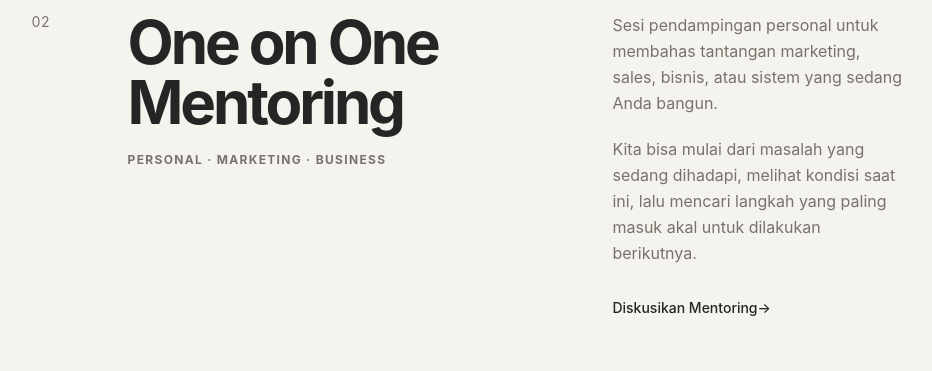
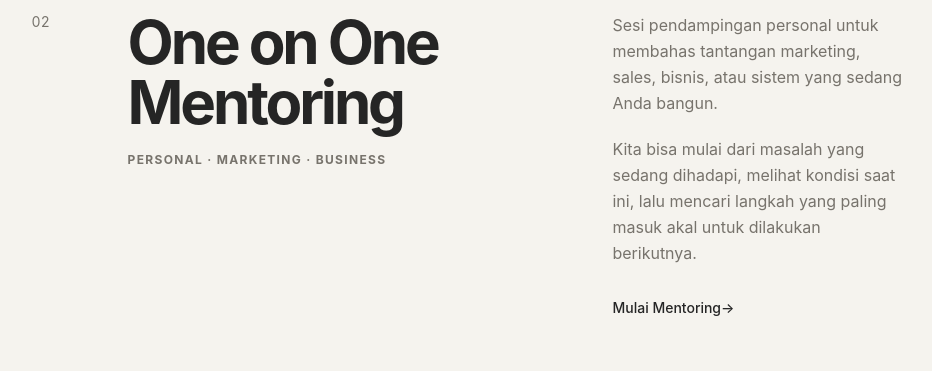
Before and after one commit to yusranar2814-cmd/yusranarifin-website, a Next.js app: page /work-with-me in a window 1280 px wide. Shown: the part 1476-1847 px from the top of the page, without its empty margins (322-1254 px from the left). Built offline with nearby package versions, Linux system fonts and the light colour scheme.

Commit message:
Add WhatsApp CTA for one-on-one mentoring

```diff
--- a/app/work-with-me/page.tsx
+++ b/app/work-with-me/page.tsx
@@ -38,7 +38,7 @@ const opportunities: readonly Opportunity[] = [
     description: "Sesi pendampingan personal untuk membahas tantangan marketing, sales, bisnis, atau sistem yang sedang Anda bangun.",
     additionalDescription:
       "Kita bisa mulai dari masalah yang sedang dihadapi, melihat kondisi saat ini, lalu mencari langkah yang paling masuk akal untuk dilakukan berikutnya.",
-    cta: "Diskusikan Mentoring",
+    cta: "Mulai Mentoring",
   },
   {
     number: "03",
@@ -64,6 +64,9 @@ const opportunities: readonly Opportunity[] = [
     cta: "Mari Diskusikan",
   },
 ] as const;
+
+const mentoringWhatsAppUrl =
+  "https://wa.me/6281341111820?text=Halo%20Yusran%2C%20saya%20tertarik%20dengan%20One%20on%20One%20Mentoring.%20Saya%20ingin%20berdiskusi%20mengenai%20kebutuhan%20saya%20terkait%20marketing%2Fbusiness.";
 
 export default function WorkWithMePage() {
   return (
@@ -117,9 +120,20 @@ export default function WorkWithMePage() {
                           ))}
                         </ul>
                       ) : null}
-                      <Link className="mt-8 inline-flex text-sm font-medium text-[color:var(--color-text)] transition-colors duration-[var(--duration-standard)] ease-[var(--ease-standard)] hover:text-[color:var(--color-olive)] motion-reduce:transition-none" href="/kontak">
-                        {opportunity.cta} <span aria-hidden="true">→</span>
-                      </Link>
+                      {opportunity.number === "02" ? (
+                        <a
+                          className="mt-8 inline-flex text-sm font-medium text-[color:var(--color-text)] transition-colors duration-[var(--duration-standard)] ease-[var(--ease-standard)] hover:text-[color:var(--color-olive)] motion-reduce:transition-none"
+                          href={mentoringWhatsAppUrl}
+                          target="_blank"
+                          rel="noreferrer"
+                        >
+                          {opportunity.cta} <span aria-hidden="true">→</span>
+                        </a>
+                      ) : (
+                        <Link className="mt-8 inline-flex text-sm font-medium text-[color:var(--color-text)] transition-colors duration-[var(--duration-standard)] ease-[var(--ease-standard)] hover:text-[color:var(--color-olive)] motion-reduce:transition-none" href="/kontak">
+                          {opportunity.cta} <span aria-hidden="true">→</span>
+                        </Link>
+                      )}
                     </div>
                   </article>
                 ))}
```
